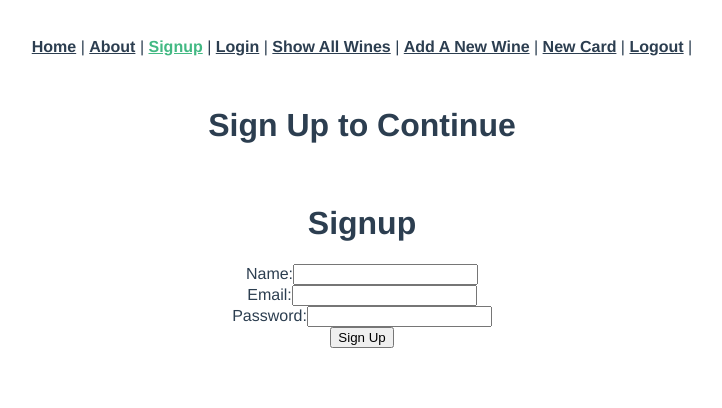
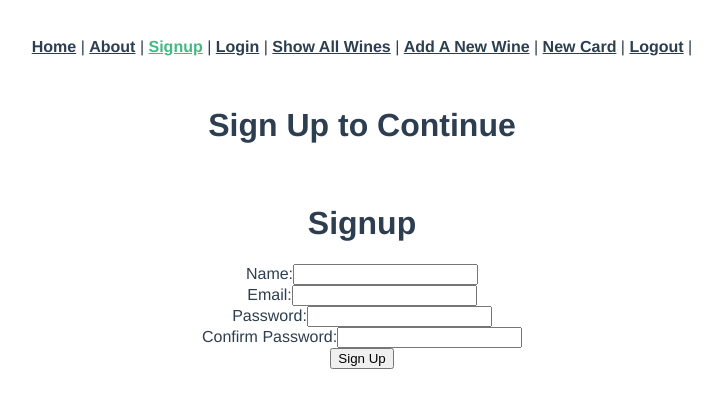
Before and after one commit to benjaminprat/clink-fe, a Vue app: page /signup in a window 1280 px wide. Shown: the top 408 px of the page, without its empty margins (278-1000 px from the left). Built offline with nearby package versions, Linux system fonts and the light colour scheme.

Commit message:
Add pasword confirmation

```diff
--- a/src/views/Signup.vue
+++ b/src/views/Signup.vue
@@ -22,6 +22,11 @@
           <label>Password:</label>
           <input type="password" class="form-control" v-model="password" />
         </div>
+        <div class="form-group">
+          <label>Confirm Password:</label>
+          <input type="password" class="form-control" v-model="password_validation" />
+          <small v-if="password_validation !== password">Passwords must match</small>
+        </div>
         <input type="submit" class="btn btn-primary" value="Sign Up" />
       </form>
     </div>
@@ -41,6 +46,7 @@ export default {
       first_name: "",
       email: "",
       password: "",
+      password_validation: "",
       errors: [],
     };
   },
@@ -51,6 +57,7 @@ export default {
         first_name: this.first_name,
         email: this.email,
         password: this.password,
+        password_validation: this.password_validation,
       };
       axios
         .post("/api/users", params)
```
